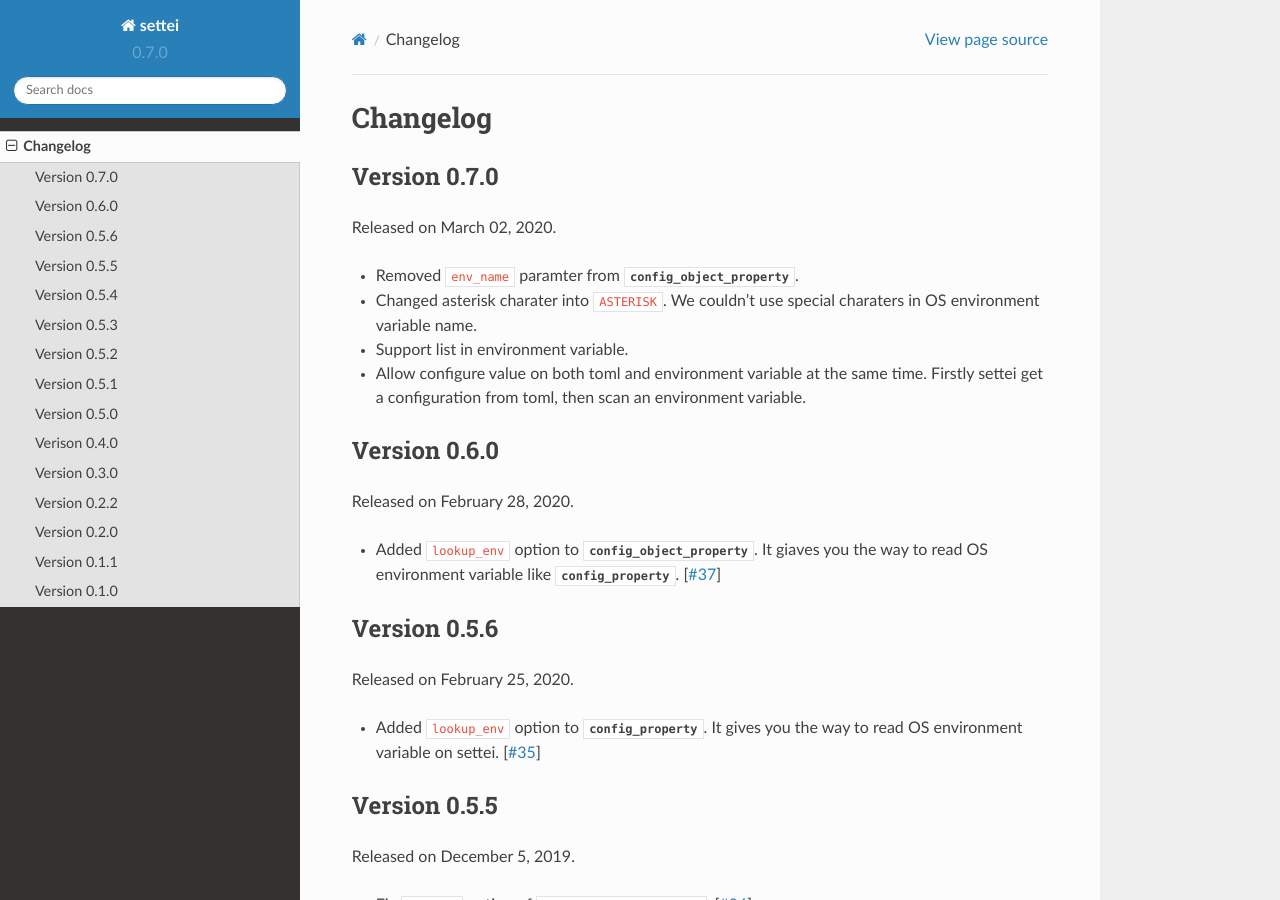
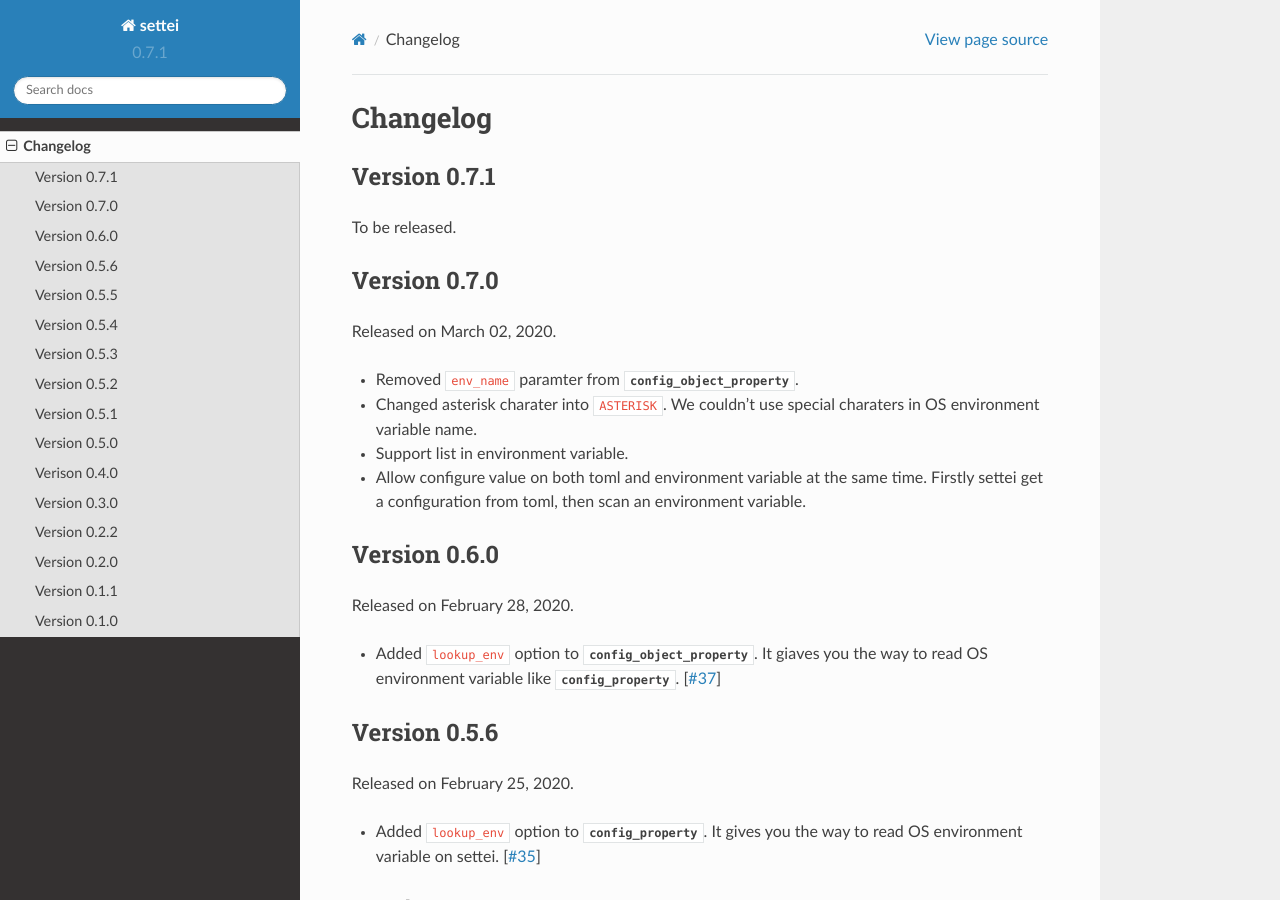
Before and after one commit to spoqa/settei, a Sphinx documentation site: the page built from docs/changes.rst, in a window 1280 px wide and 900 px high. Built offline with Sphinx 7.4.7 and the Read the Docs theme 2.0.0, drawn with Linux system fonts in a browser that asks for light colours.

Commit message:
Bump 0.7.1

```diff
--- a/docs/changes.rst
+++ b/docs/changes.rst
@@ -1,5 +1,10 @@
 Changelog
 =========
+
+Version 0.7.1
+-------------
+
+To be released.
 
 Version 0.7.0
 -------------
--- a/settei/version.py
+++ b/settei/version.py
@@ -7,7 +7,7 @@
 
 #: (:class:`typing.Tuple`\ [:class:`int`, :class:`int`, :class:`int`])
 #: The triple of version numbers e.g. ``(1, 2, 3)``.
-VERSION_INFO = (0, 7, 0)
+VERSION_INFO = (0, 7, 1)
 
 #: (:class:`str`) The version string e.g. ``'1.2.3'``.
 VERSION = '{}.{}.{}'.format(*VERSION_INFO)
```
